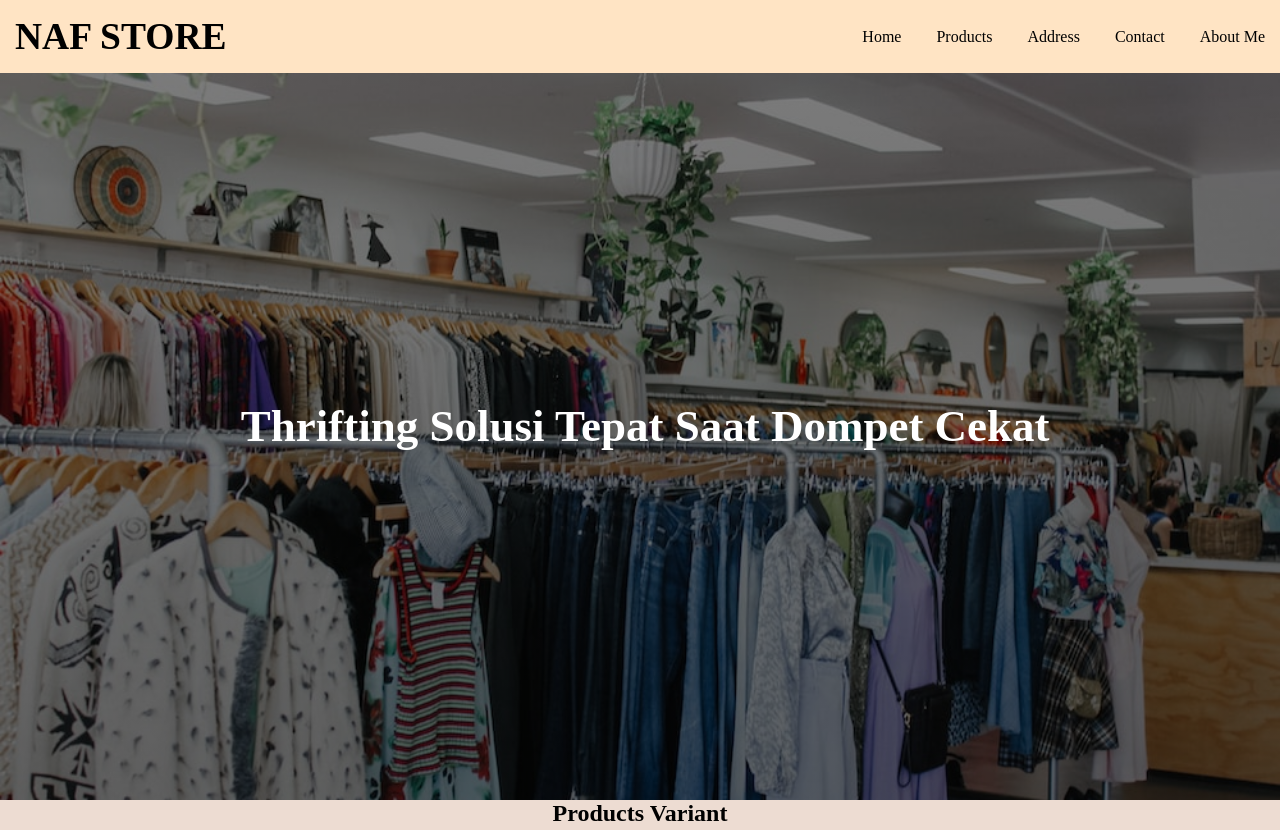
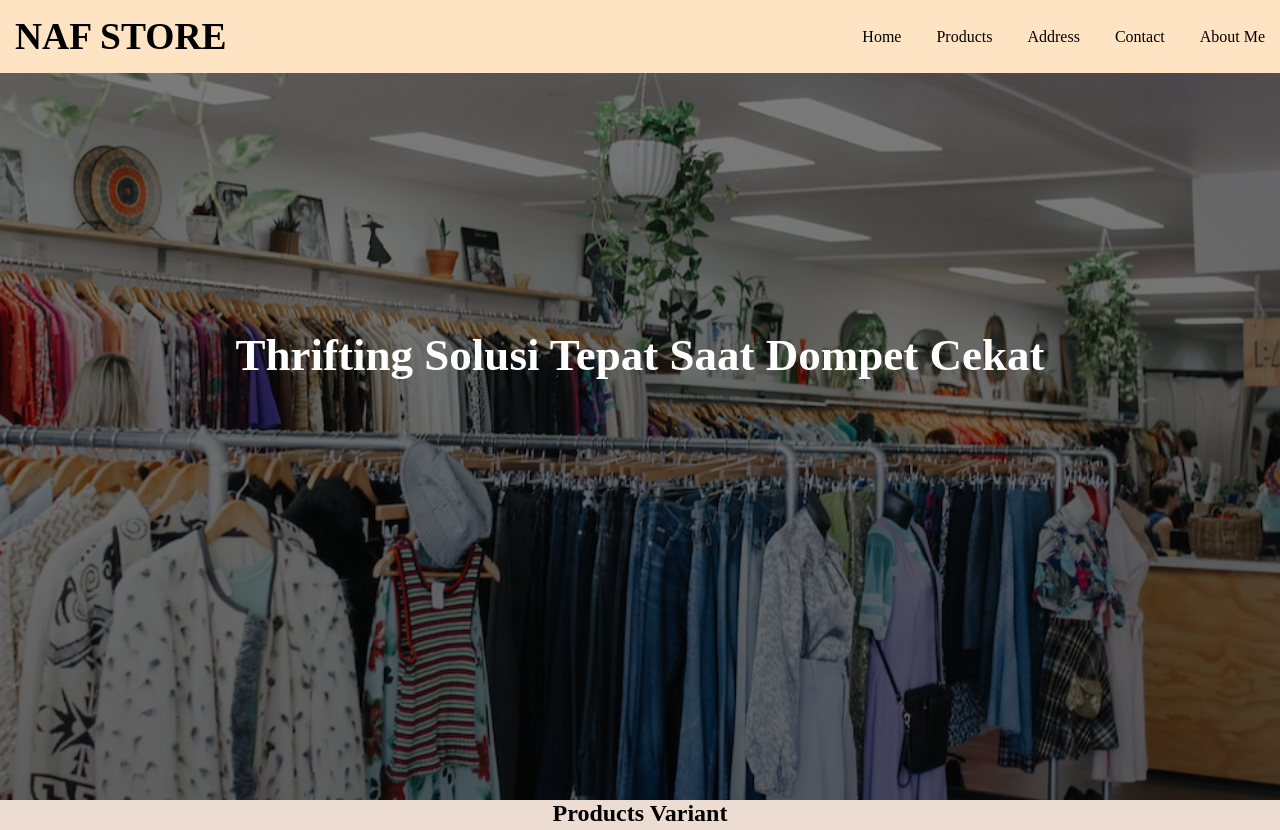
Before and after one commit to nafxyy/nafxyy.github.io., a plain HTML site: page index.html in a window 1280 px wide. Shown: the top 830 px of the page. Drawn offline with Linux system fonts and the light colour scheme.

Commit message:
Update style.css

```diff
--- a/dist/css/style.css
+++ b/dist/css/style.css
@@ -56,12 +56,10 @@ header{
 
 /* Tampian Tulisan di tengah Homepage */
 header .hero{
-    top: 50%;
-    right: 18%;
-    position: absolute;
     color: white;
     font-size: 30px;
     text-align: center;
+    padding-top: 20%;
 }
 
 /* Mengatur Background dan Fitur pada bagian Class Products */
```
